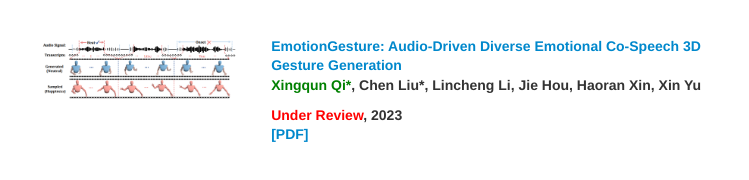
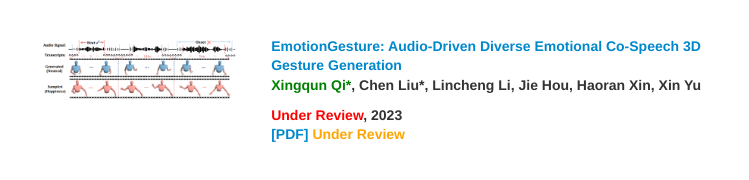
Before and after one commit to XingqunQi-lab/QXQPage, a plain HTML site: page index.html in a window 1280 px wide. Shown: the part 1220-1400 px from the top of the page, without its empty margins (260-1009 px from the left). Drawn offline with nearby package versions, Linux system fonts and the light colour scheme.

Commit message:
Update index.html

```diff
--- a/index.html
+++ b/index.html
@@ -318,7 +318,7 @@
             <b><font color="Green">Xingqun Qi*</font></b>, Chen Liu*, Lincheng Li, Jie Hou, Haoran Xin, Xin Yu
           <!-- </p>European Conference on Computer Vision (<b><font color="Red">ECCV</font></b>), 2022 <br /><p> -->
           </p> <b><font color="Red">Under Review</font></b>, 2023 <br /><p>
-            <a href='https://arxiv.org/pdf/2305.18891.pdf'>[PDF]</a>&nbsp;
+            <a href='https://arxiv.org/pdf/2305.18891.pdf'>[PDF]</a> <a href="https://xingqunqi-lab.github.io/Emotion-Gesture-Web/"><b><font color="Orange">Under Review</font></b></a>&nbsp;
             <!-- <a href='https://github.com/littlepure2333/APE'>[Code]</a>&nbsp; -->
             <!-- <a href='papers/CVPRW2020/CVPR20_EDLCV_Oral_15min.pdf'>[Slides]</a>&nbsp; -->
         </div>
```
